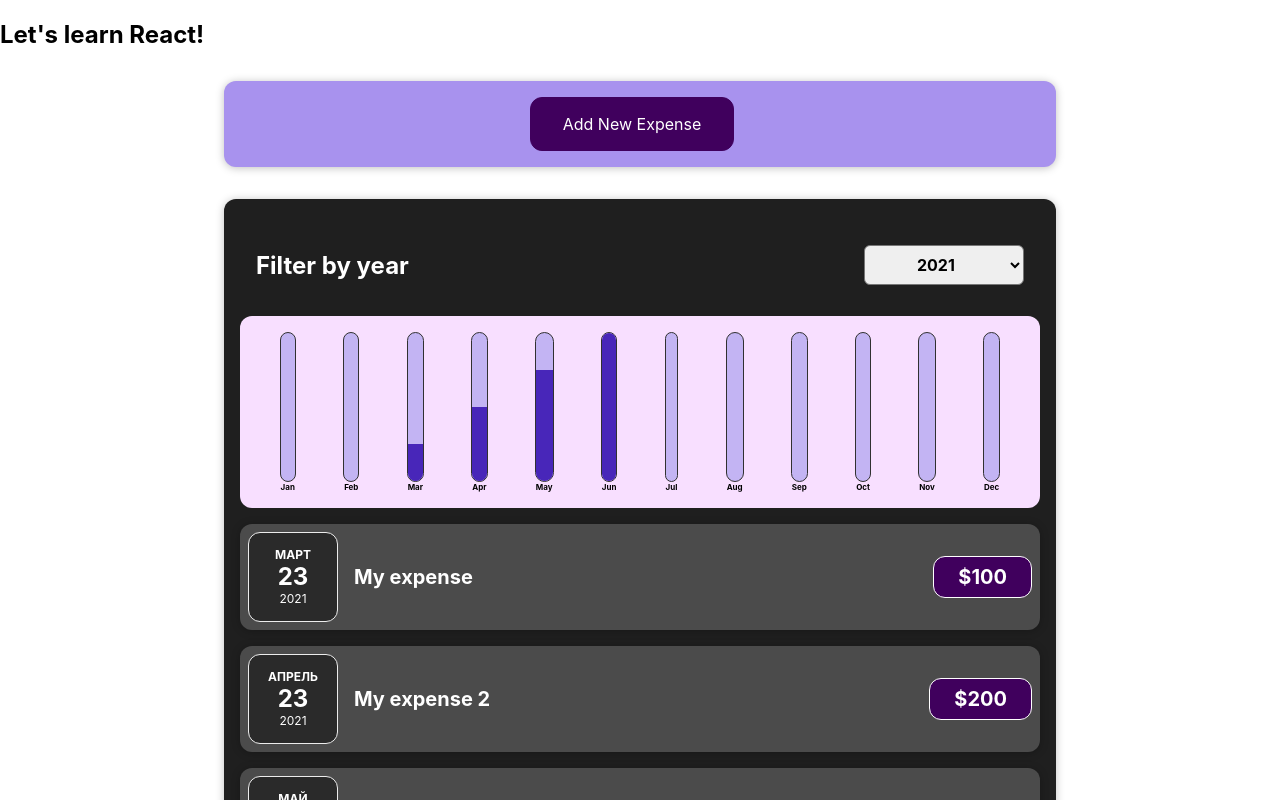
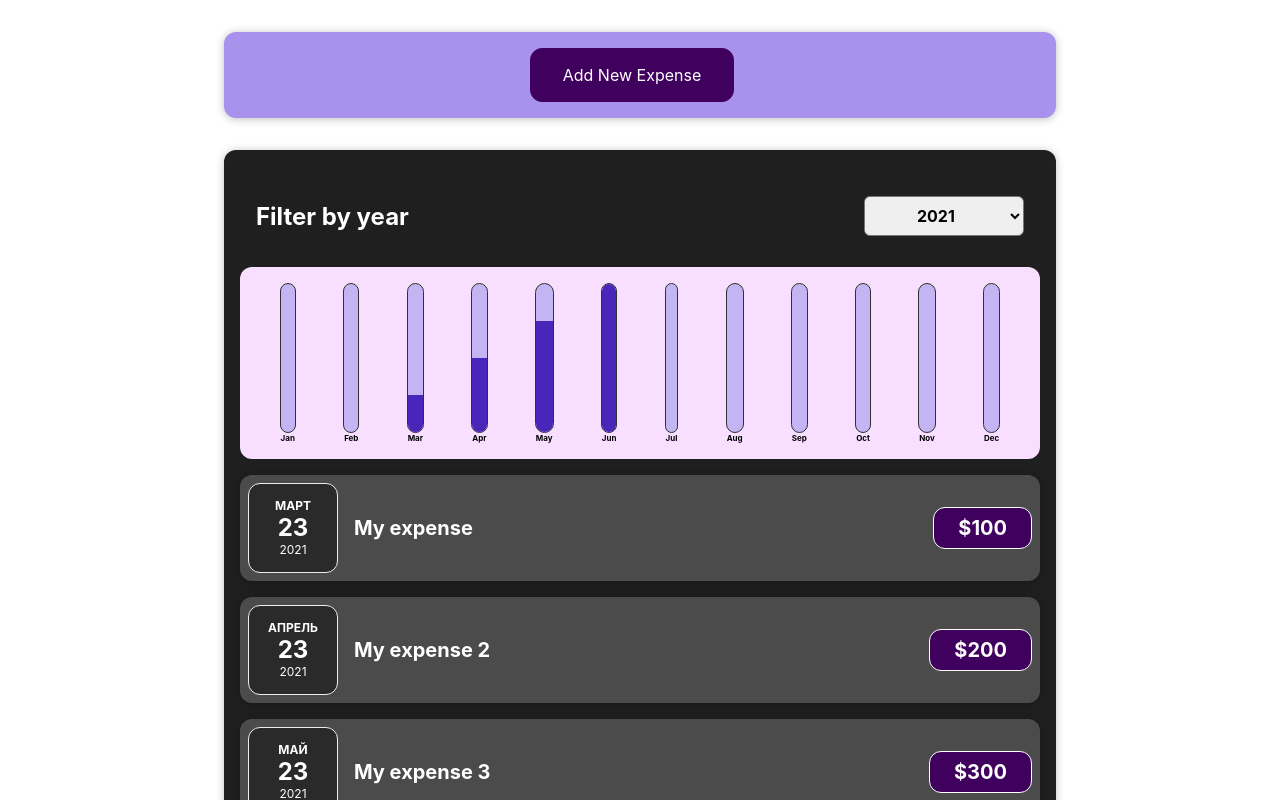
Before and after one commit to Lenarqa/expenseTracker, a React (Create React App) app: page / in a window 1280 px wide. Shown: the top 800 px of the page. Built offline with nearby package versions, Linux system fonts and the light colour scheme.

Commit message:
delete h2 from app, change title in index html

```diff
--- a/public/index.html
+++ b/public/index.html
@@ -24,7 +24,7 @@
       work correctly both with client-side routing and a non-root public URL.
       Learn how to configure a non-root public URL by running `npm run build`.
     -->
-    <title>React App</title>
+    <title>Expenses tracker</title>
   </head>
   <body>
     <noscript>You need to enable JavaScript to run this app.</noscript>
--- a/src/App.js
+++ b/src/App.js
@@ -43,7 +43,6 @@ const App = () => {
 
   return (
     <div>
-      <h2>Let's learn React!</h2>
       <NewExpense onAddExpense={addExpenseHandler} />
       <Expenses items={expenses} />
     </div>
```
